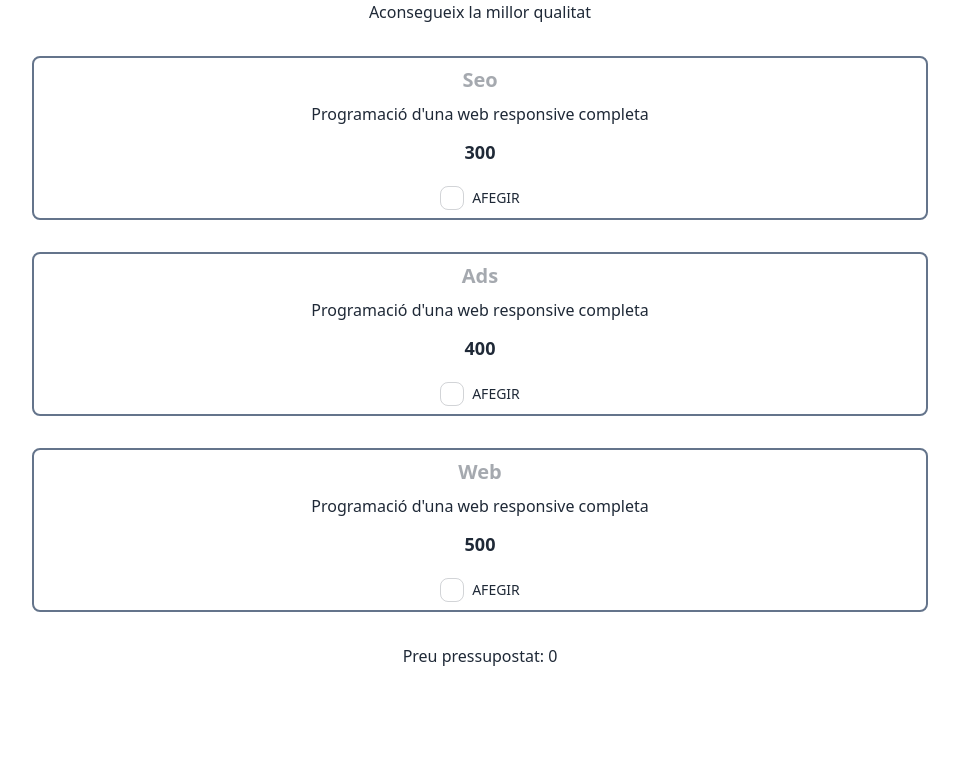
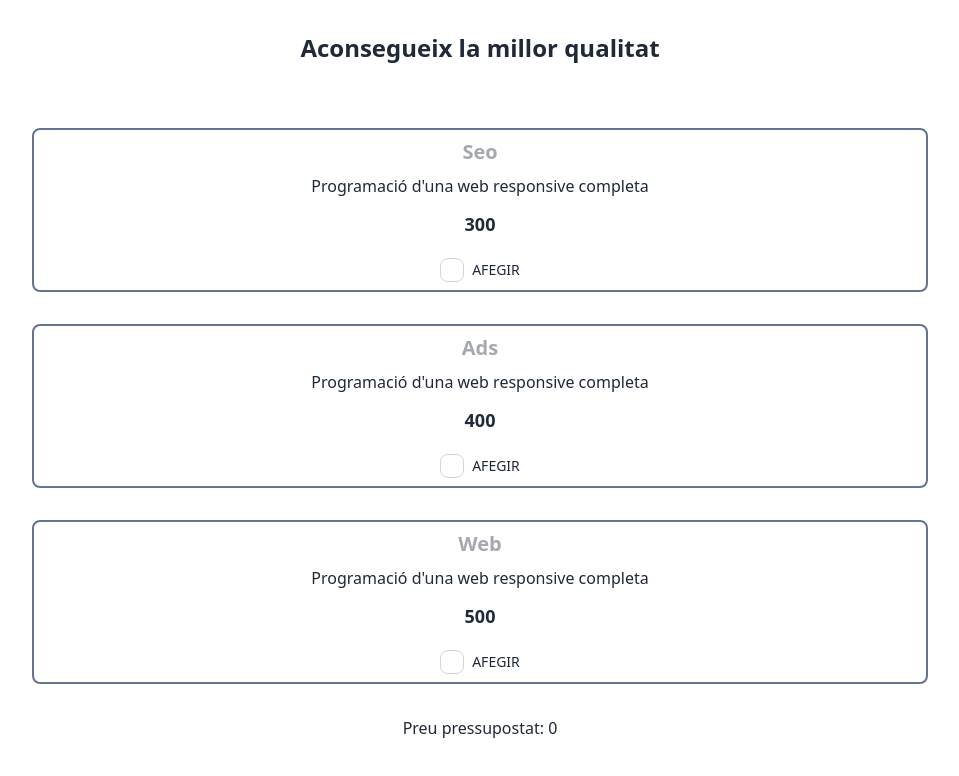
Before and after one commit to opujade/budget-calculation-app, a React (Vite) app: page / in a window 1280 px wide. Shown: the top 776 px of the page, without its empty margins (160-1119 px from the left). Built offline with nearby package versions, Linux system fonts and the light colour scheme.

Commit message:
created header and footer files

```diff
--- /dev/null
+++ b/src/pages/Prices/Footer.jsx
@@ -0,0 +1,13 @@
+import { useTotalPriceContext } from '../../context/TotalPriceProvider';
+
+export const Footer = () => {
+    const totalPrice = useTotalPriceContext();
+
+  return (
+    <div>
+      <p>
+        Preu pressupostat: <span>{totalPrice}</span>
+      </p>
+    </div>
+  );
+};
--- /dev/null
+++ b/src/pages/Prices/Header.jsx
@@ -0,0 +1,7 @@
+export const Header = () => {
+  return (
+    <div className="hero ">
+      <h1 className="font-bold text-2xl p-4 my-4">Aconsegueix la millor qualitat</h1>
+    </div>
+  );
+};
--- a/src/pages/Prices/ProductCard.jsx
+++ b/src/pages/Prices/ProductCard.jsx
@@ -1,8 +1,7 @@
 import React, { useState } from 'react';
-import { useTotalPriceContext, useAddPriceContext } from '../../context/TotalPriceProvider';
+import { useAddPriceContext } from '../../context/TotalPriceProvider';
 
 export const ProductCard = (props) => {
-  const totalPrice = useTotalPriceContext();
   const addPrice = useAddPriceContext();
   // TODO Estado booleano para los checkboxes dentro de los componentes
   const [checked, setChecked] = useState(false);
--- a/src/pages/Prices/index.jsx
+++ b/src/pages/Prices/index.jsx
@@ -1,29 +1,18 @@
 import { ProductCard } from './ProductCard';
+import { Header } from './Header';
+import { Footer } from './Footer';
 import products from '../../data/products';
-import { useTotalPriceContext } from '../../context/TotalPriceProvider';
 
 export const Prices = () => {
-  // TODO Hacer variable que sea un context e importar
-  const totalPrice = useTotalPriceContext();
-
   return (
     <div className="w-3/4 mx-auto text-center min-h-screen">
-      {/* TODO Componente Header: */}
-      <div className='hero '>
-        <h1 className="">Aconsegueix la millor qualitat</h1>
-      </div>
+      <Header />
 
-      {/* Products Section */}
       {products.map((product) => {
         return <ProductCard product={product} key={product.id} />;
       })}
 
-      {/* TODO Componente Footer: */}
-      <div>
-        <p>
-          Preu pressupostat: <span>{totalPrice}</span>
-        </p>
-      </div>
+      <Footer />
     </div>
   );
 };
```
